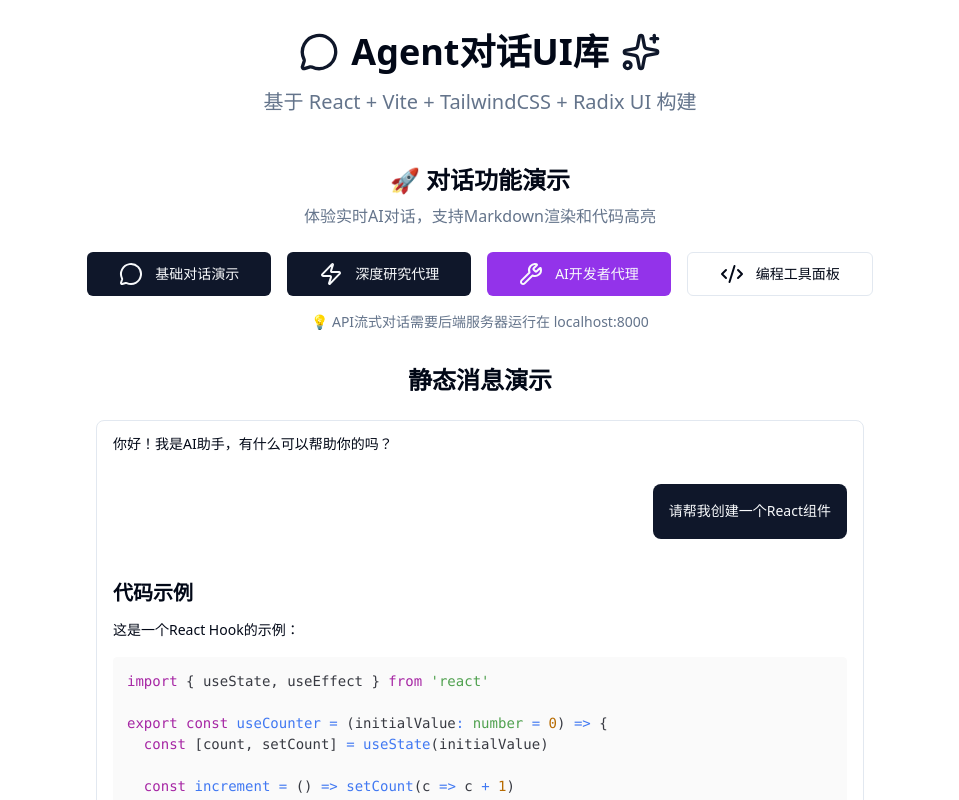
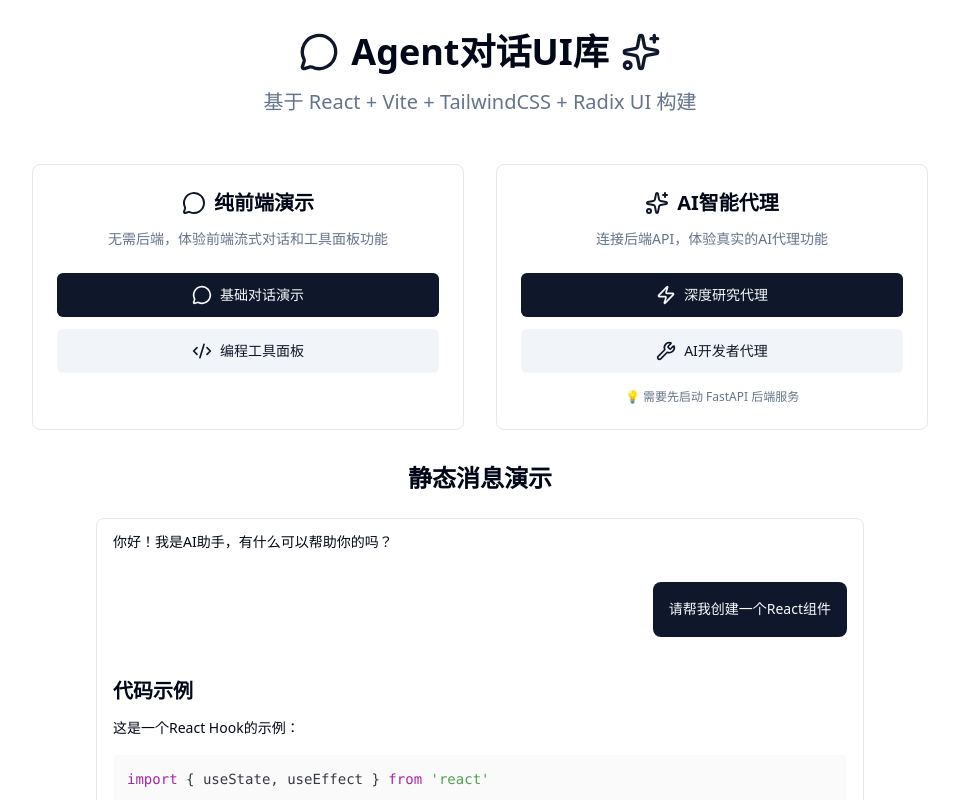
Before and after one commit to 1nFrastr/agent-ui-demo, a React (Vite) app: page / in a window 1280 px wide. Shown: the top 800 px of the page, without its empty margins (160-1119 px from the left). Built offline with nearby package versions, Linux system fonts and the light colour scheme.

Commit message:
调整首页按钮组布局

```diff
--- a/src/App.tsx
+++ b/src/App.tsx
@@ -157,51 +157,75 @@
 
         {/* 流式对话演示入口 */}
         <div className="mb-8">
+          <div className="grid grid-cols-1 lg:grid-cols-2 gap-8 max-w-6xl mx-auto">
+            {/* 纯前端MOCK卡片 */}
+            <div className="border border-border rounded-lg bg-card p-6">
               <div className="text-center mb-6">
-            <h2 className="text-2xl font-bold mb-2">🚀 对话功能演示</h2>
-            <p className="text-muted-foreground">体验实时AI对话，支持Markdown渲染和代码高亮</p>
+                <div className="flex items-center justify-center gap-2 mb-3">
+                  <MessageCircle className="h-6 w-6 text-primary" />
+                  <h3 className="text-xl font-semibold">纯前端演示</h3>
                 </div>
-          <div className="flex justify-center gap-4 flex-wrap">
+                <p className="text-muted-foreground text-sm">
+                  无需后端，体验前端流式对话和工具面板功能
+                </p>
+              </div>
+              <div className="flex flex-col gap-3">
                 <Button
                   size="lg"
                   onClick={() => setShowChat(true)}
-              className="px-8 py-4 text-lg"
+                  className="w-full py-3"
                 >
-              <MessageCircle className="mr-3 h-6 w-6" />
+                  <MessageCircle className="mr-2 h-5 w-5" />
                   基础对话演示
                 </Button>
                 <Button
                   size="lg"
-              variant="default"
+                  variant="secondary"
+                  onClick={() => setShowToolPanel(true)}
+                  className="w-full py-3"
+                >
+                  <Code2 className="mr-2 h-5 w-5" />
+                  编程工具面板
+                </Button>
+              </div>
+            </div>
+
+            {/* 真实后端交互卡片 */}
+            <div className="border border-border rounded-lg bg-card p-6">
+              <div className="text-center mb-6">
+                <div className="flex items-center justify-center gap-2 mb-3">
+                  <Sparkles className="h-6 w-6 text-primary" />
+                  <h3 className="text-xl font-semibold">AI智能代理</h3>
+                </div>
+                <p className="text-muted-foreground text-sm">
+                  连接后端API，体验真实的AI代理功能
+                </p>
+              </div>
+              <div className="flex flex-col gap-3">
+                <Button
+                  size="lg"
                   onClick={() => setShowApiChat(true)}
-              className="px-8 py-4 text-lg bg-green-600 hover:bg-green-700"
+                  className="w-full py-3"
                 >
-              <Zap className="mr-3 h-6 w-6" />
+                  <Zap className="mr-2 h-5 w-5" />
                   深度研究代理
                 </Button>
                 <Button
                   size="lg"
-              variant="default"
+                  variant="secondary"
                   onClick={() => setShowAIDeveloper(true)}
-              className="px-8 py-4 text-lg bg-purple-600 hover:bg-purple-700"
+                  className="w-full py-3"
                 >
-              <Wrench className="mr-3 h-6 w-6" />
+                  <Wrench className="mr-2 h-5 w-5" />
                   AI开发者代理
                 </Button>
-            <Button
-              size="lg"
-              variant="outline"
-              onClick={() => setShowToolPanel(true)}
-              className="px-8 py-4 text-lg"
-            >
-              <Code2 className="mr-3 h-6 w-6" />
-              编程工具面板
-            </Button>
               </div>
-          <div className="text-center mt-4">
-            <p className="text-sm text-muted-foreground">
-              💡 API流式对话需要后端服务器运行在 localhost:8000
+              <div className="mt-4 text-center">
+                <p className="text-xs text-muted-foreground">
+                  💡 需要先启动 FastAPI 后端服务
                 </p>
+              </div>
+            </div>
           </div>
         </div>
 
```
Lines whose indentation alone changed are shown as unchanged.
